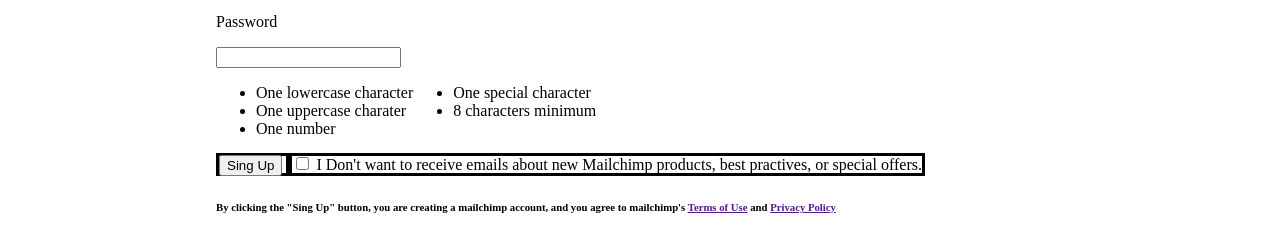
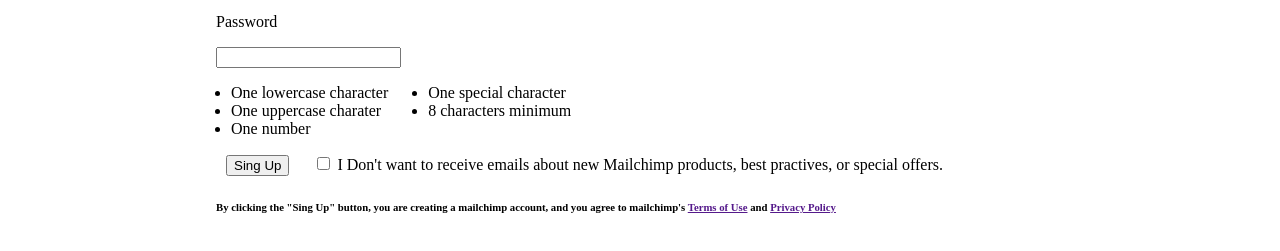
Before and after one commit to jesuscorcoles/mailchimp, a plain HTML site: page index.html in a window 1280 px wide. Shown: the part 309-560 px from the top of the page. Drawn offline with Linux system fonts and the light colour scheme.

Commit message:
detallitos

```diff
--- a/index.html
+++ b/index.html
@@ -36,18 +36,22 @@
                 </label>
             </div>
 
-                <div class="lista">
+                <div class="lista texto">
+                    <div class="lis">
                     <ul>
                         <li>One lowercase character</li>
                         <li>One uppercase charater</li>
                         <li>One number</li>
                     </ul>
+                    </div>
+                    <div class="lis">
                     <ul>
                         <li>One special character</li>
                         <li>8 characters minimum</li>
                     </ul>
+                    </div>
                 </div>
-                <div>
+                <div box>
                     <label for="sign">
                     <div class="box">
                         <input type="submit" value="Sing Up">
--- a/styles.css
+++ b/styles.css
@@ -14,9 +14,20 @@
 
 .lista {
     display: flex;
+    text-align: left;
+}
+
+.lis{
+    display: flex;
+    margin: 0;
+}
+
+.texto{
+    padding: 0px 10px 0px 10px;
+    margin-left: -35px;
 }
 
 .box {
     display: inline;
-    border: solid black;
+    margin: 10px;
 }
```
